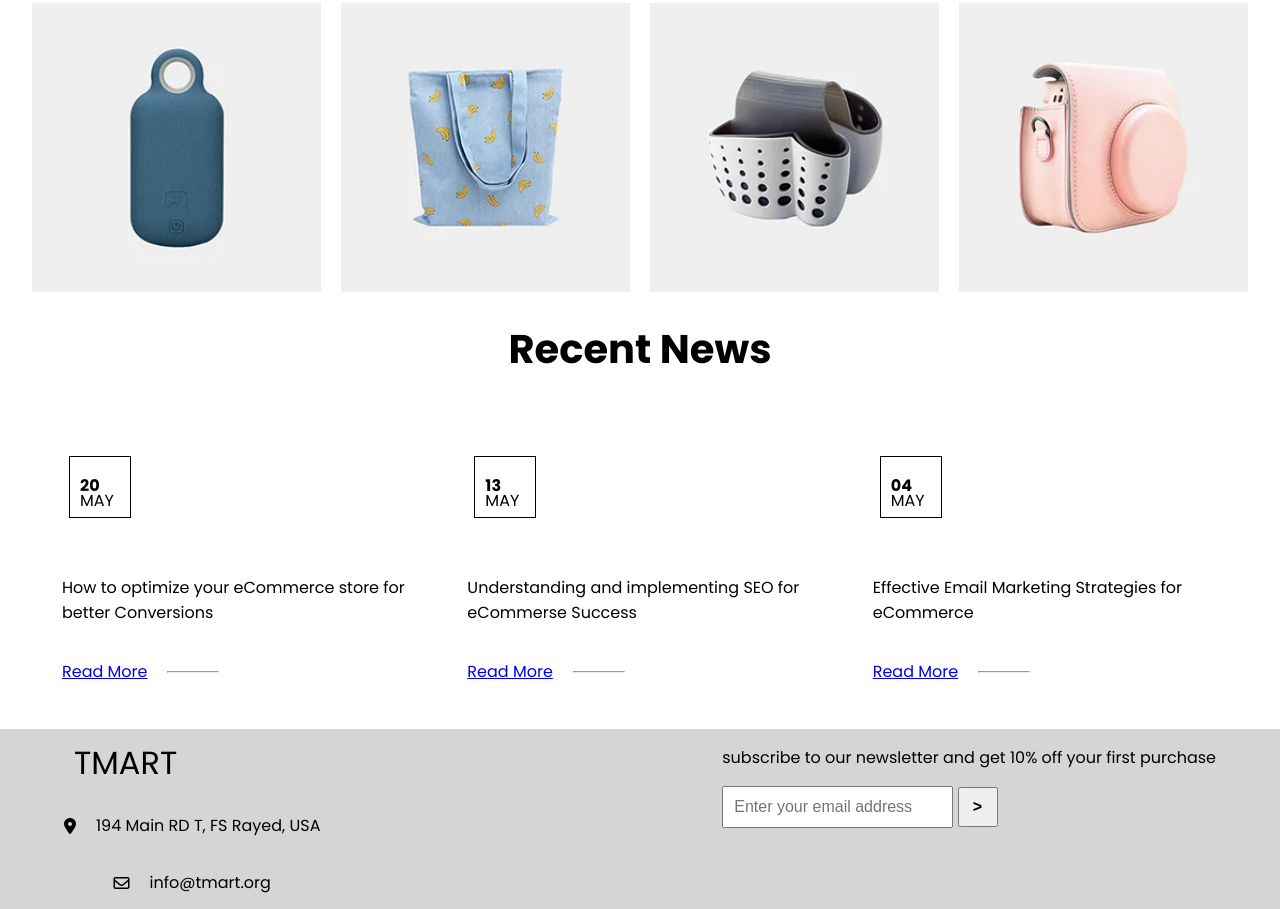
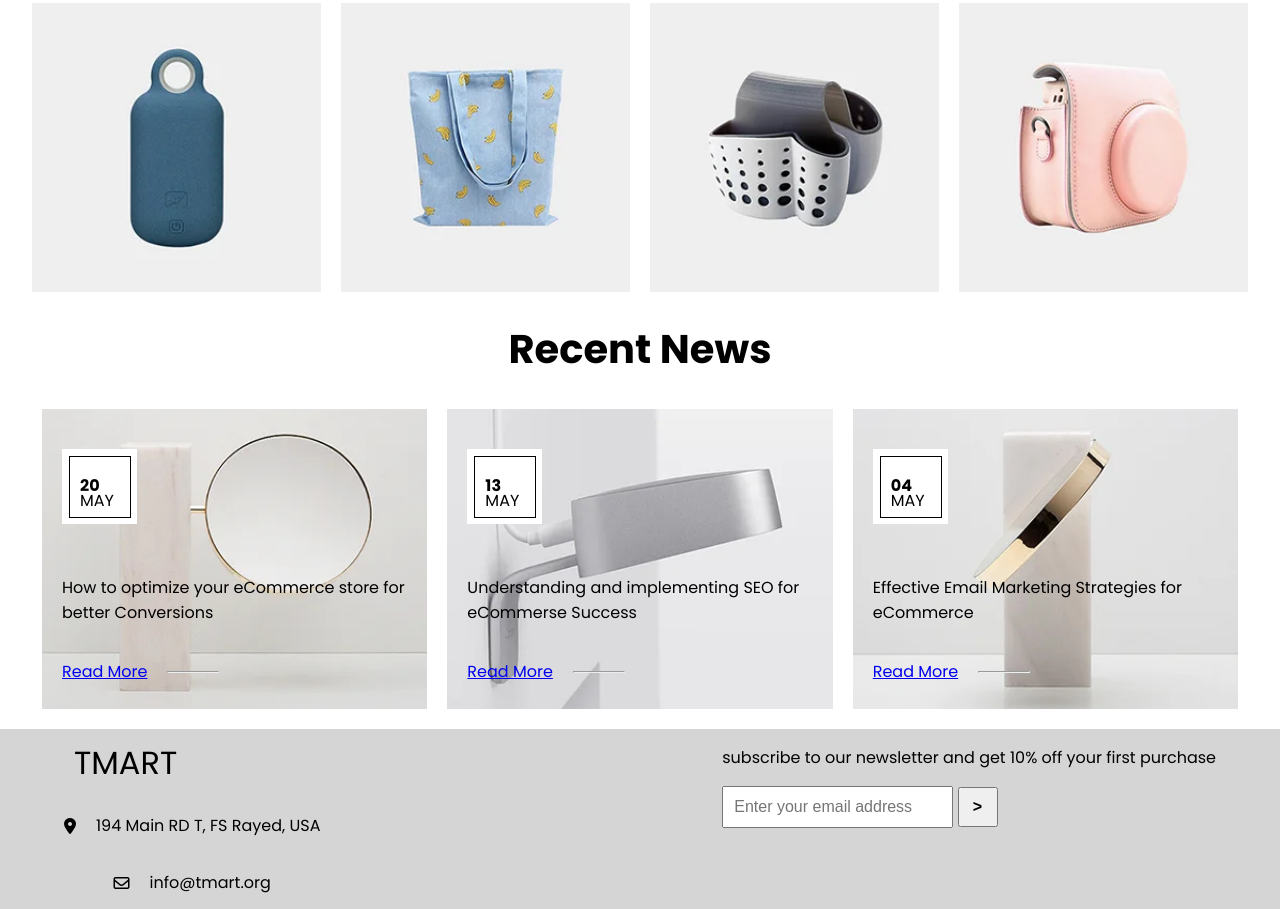
Before and after one commit to Ashgabb/Ecommerce-Website, a plain HTML site: page index.html in a window 1280 px wide. Shown: the part 1512-2421 px from the top of the page. Drawn offline with nearby package versions, Linux system fonts and the light colour scheme; the site is published under a folder, as on GitHub Pages, so addresses that start at the root find nothing.

Commit message:
changes made to image reference paths

```diff
--- a/assets/CSS/style.css
+++ b/assets/CSS/style.css
@@ -125,7 +125,7 @@ nav ul li a{
 }
 
 .furniture{
-    background: url('/assets/images/furn.jpg');
+    background: url('../images/furn.jpg');
     background-size:cover;
     background-position: center center;
     background-repeat: no-repeat;
@@ -133,7 +133,7 @@ nav ul li a{
 
 
 .basket{
-    background: url('/assets/images/bask.jpg');
+    background: url('../images/bask.jpg');
     background-size:cover;
     background-position: center center;
     background-repeat: no-repeat;
@@ -253,21 +253,21 @@ h2{
   }
 
   .news-1{
-    background-image: url('/assets/images/b1.jpg');
+    background-image: url('../images/b1.jpg');
     background-position: center center;
     background-size: cover;
     background-repeat: no-repeat;
   }
 
   .news-2{
-    background-image: url('/assets/images/b2.jpg');
+    background-image: url('../images/b2.jpg');
     background-position: center center;
     background-size: cover;
     background-repeat: no-repeat;
   }
 
   .news-3{
-    background-image: url('/assets/images/b3.jpg');
+    background-image: url('../images/b3.jpg');
     background-position: center center;
     background-size: cover;
     background-repeat: no-repeat;
```
